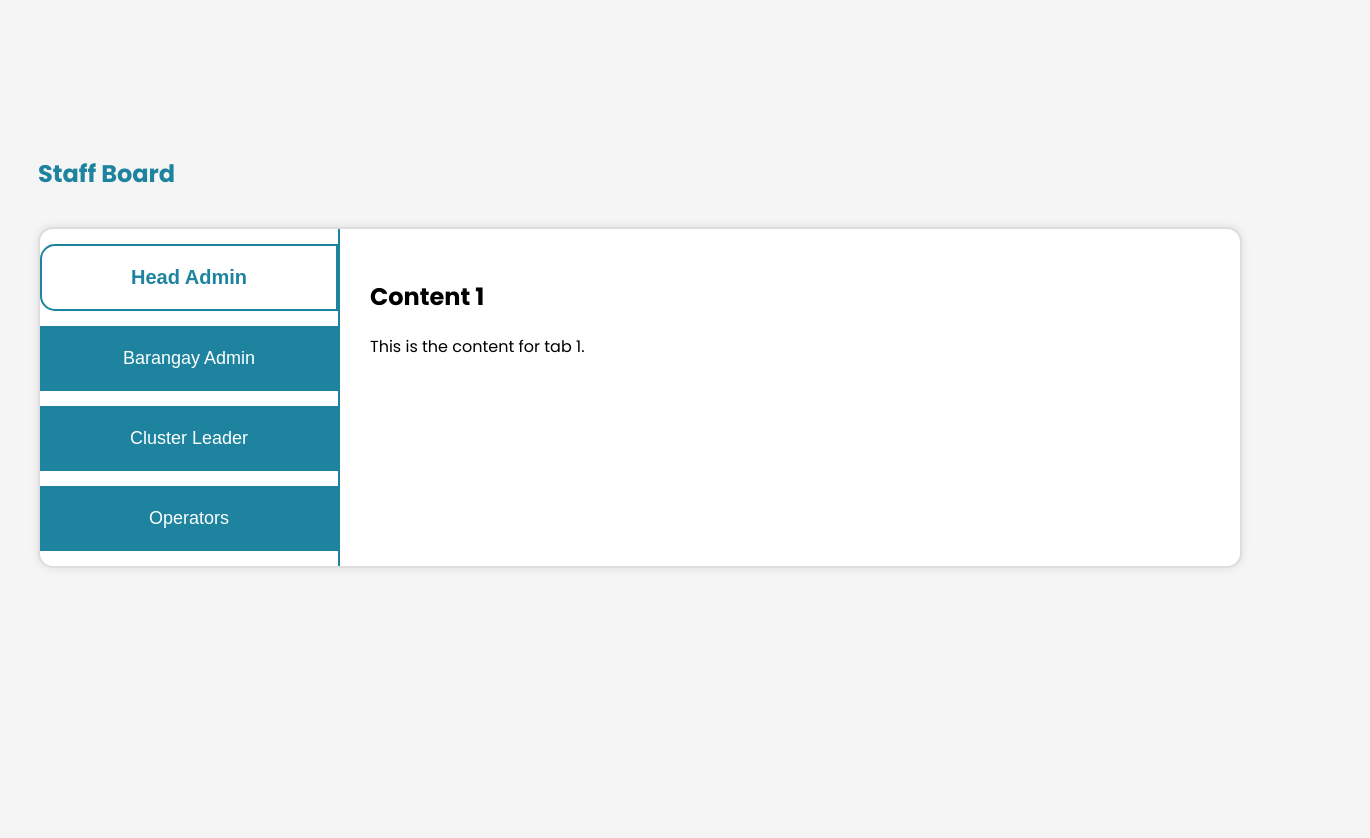
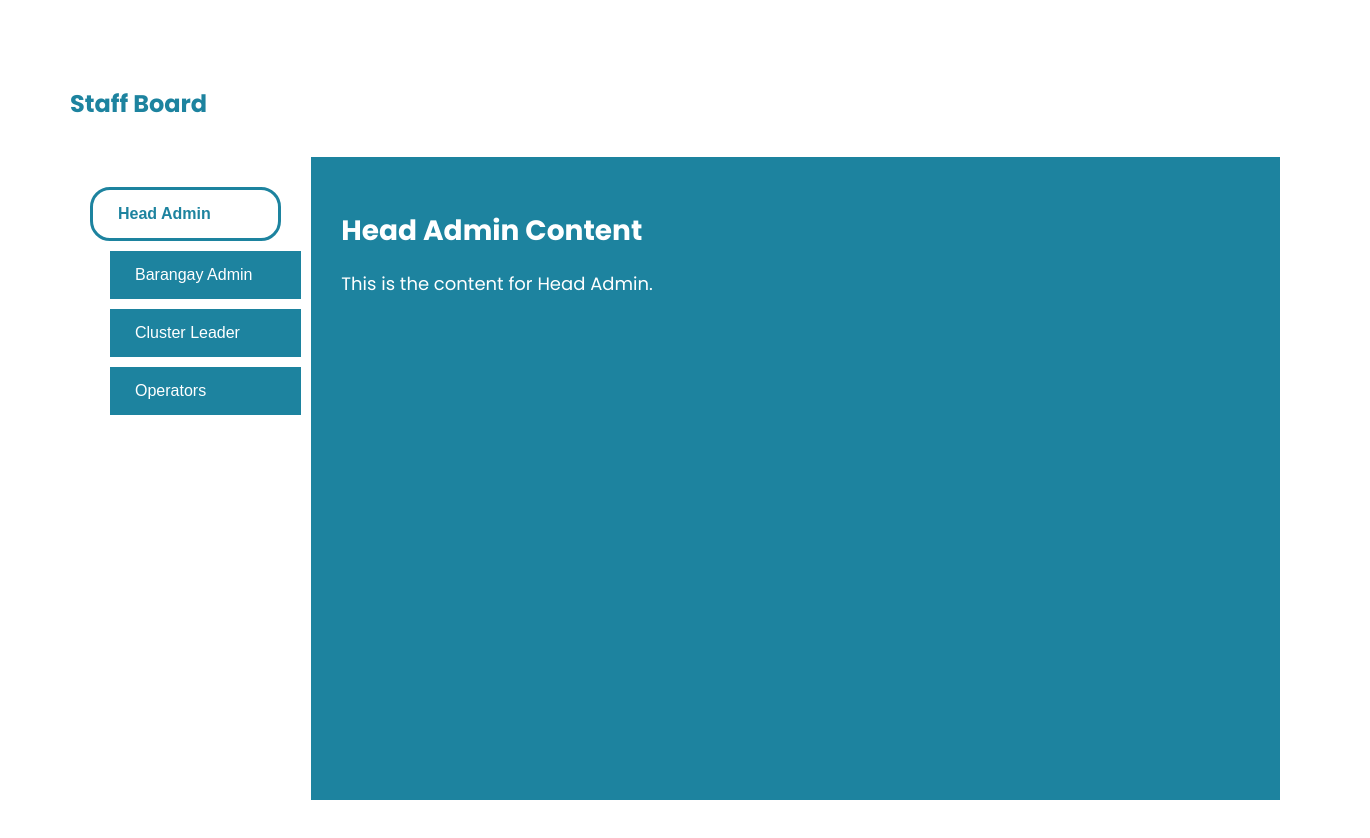
Before and after one commit to Jeem11/SolarydroSync, a website: page WebApp_Admin/D_Staffboard.html in a window 1280 px wide. Both pictures are taken after a click on the button "Head Admin". Shown: the whole page, 1370 px wide, since content can reach past the window. After the commit the page ends 800 px from the top, so only its background shows below. Drawn offline with Linux system fonts and the light colour scheme.

Commit message:
[updated na yung sinabe mo saken sana oks sya also nilagyan ko muna ng bg color para lng makita yung sakop]

```diff
--- a/WebApp_Admin/A_homepage.css
+++ b/WebApp_Admin/A_homepage.css
@@ -1,69 +1,70 @@
-:root{
-    /* Transition */
-    --tran-03: all 0.2s ease;
-    --tran-03: all 0.3s ease;
-    --tran-04: all 0.4s ease;
-    --tran-05: all 0.5s ease;
-}
-
-/* General reset */
+@import url('https://fonts.googleapis.com/css2?family=Poppins:wght@300;400;500;600;700&display=swap');
 body, h1, h2, p, button {
     margin: 0;
     padding: 0;
-    font-family: Arial, sans-serif;
+    font-family: 'Poppins', sans-serif;
 }
 
-/* Tab Container */
-.tab-container {
-    width: 80%; /* Adjust width as needed */
-    height: 500px; /* Set a fixed height */
-    margin: 120px auto; /* Center container vertically */
-    border: 1px solid #1D839F; /* Container border */
-    border-radius: 8px; /* Rounded corners */
-    overflow: hidden; /* Prevent overflow */
-    box-shadow: 0 4px 8px rgba(0, 0, 0, 0.1); /* Box shadow */
-    position: relative; /* Use relative positioning */
+body {
+    display: flex;
+    height: 100vh;
+    margin: 0;
+    padding: 0;
 }
 
+/* Main Container */
+.main-container {
+    display: flex;
+    width: 100%;
+    height: 100%;
+}
 
 /* Tab Buttons */
 .tab-buttons {
-    display: flex; /* Use flex to position buttons easily */
-    background-color: #1D839F; /* Match background to container's border color */
-    padding: 0; /* Remove padding */
-    margin: 0; /* Remove margin */
+    display: flex;
+    flex-direction: column;
+    padding: 100px; /* Adds some space from the left */
+
 }
 
-/* Adjust Tab Links */
+/* Tab Link Buttons */
 .tab-link {
-    padding: 10px 20px; /* Padding for button size */
-    background: #5590cf; /* Make button background match container */
+    padding: 15px 25px;
+    margin-bottom: 10px; /* Spacing between buttons */
+    background: #1D839F;
     border: none;
     cursor: pointer;
-    font-size: 14px;
-    color: white; /* Button text color */
+    font-size: 16px;
+    color: white;
+    text-align: left;
     transition: background 0.3s ease, color 0.3s ease;
-}
-
-.tab-link:hover {
-    background: #4178b8; /* Slightly darker shade on hover */
+    margin-left: 100px;
+    justify-content: center;
 }
 
 .tab-link.active {
     background: white;
-    color: #195b8a; /* Match text color to active tab indicator */
+    color: #1D839F;
+    border-color: #1D839F;
+    border: 3px solid;
     font-weight: bold;
-    border-bottom: 2px solid #195b8a; /* Active tab indicator */
+    border-radius: 20px;
+    justify-content: center;
+    margin-left: 30px;
+    transition: background 0.3s ease, color 0.4s ease;
 }
 
 /* Tab Content */
 .tab-content {
-    padding: 20px;
-    border-top: 1px solid #ddd;
-    background: white;
+    margin-top: 70px;
+    flex-grow: 1; /* Take up the rest of the space */
+    padding: 30px;
+    color: white;
+    background: #1D839F; /*para makita gano kalaki yung sakop for content can be turn to white need na*/
+    overflow-y: auto; /* Add scroll if content overflows */
 }
 
-/* Tab Section */
+/* Tab Sections */
 .tab-section {
     display: none;
 }
@@ -73,10 +74,10 @@ body, h1, h2, p, button {
 }
 
 .tab-section h2 {
-    font-size: 24px;
-    margin-bottom: 15px;
+    font-size: 28px;
+    margin-bottom: 20px;
 }
 
 .tab-section p {
-    font-size: 16px;
+    font-size: 18px;
 }
--- a/WebApp_Admin/A_homepage.js
+++ b/WebApp_Admin/A_homepage.js
@@ -8,7 +8,7 @@ function openTab(tabName) {
     tabSections.forEach(section => section.classList.remove('active'));
 
     // Add 'active' class to the clicked button
-    document.querySelector(`.tab-link[onclick="openTab('${tabName}')"]`).classList.add('active');
+    document.querySelector(`[onclick="openTab('${tabName}')"]`).classList.add('active');
 
     // Show the corresponding tab section
     document.getElementById(tabName).classList.add('active');
--- a/WebApp_Admin/D_Staffboard.css
+++ b/WebApp_Admin/D_Staffboard.css
@@ -1,21 +1,23 @@
 /* Google Font */
 @import url('https://fonts.googleapis.com/css2?family=Poppins:wght@300;400;500;600;700&display=swap');
 
+/* General Styles */
 body, html {
-    margin: 50px;
-    padding: 20px;
-    font-family: 'Poppins';
+    margin: 0;
+    padding: 0;
+    font-family: 'Poppins', sans-serif;
     display: flex;
-    flex-direction: column; /* Change to column layout */
-    align-items: center; /* Center everything horizontally */
+    flex-direction: column;
     height: 100vh;
-    background-color: #f5f5f5;
 }
 
+/* Title Container */
 .title-container {
+    width: 100%;
+    margin-left: 50px;
+    margin-top: 50px;
     text-align: left;
-    margin-bottom: 20px; /* Space between title and container */
-    width: 100%;
+    padding: 20px;
 }
 
 .title {
@@ -24,72 +26,79 @@ body, html {
     font-weight: bold;
 }
 
-.container {
+/* Main Container Layout */
+.main-container {
     display: flex;
-    border-radius: 15px;
-    width: 1200px; /* Set a fixed width for the container */
-    border: 2px solid #ddd;
-    box-shadow: 0px 0px 10px rgba(0, 0, 0, 0.1);
-    background-color: #fff;
+    width: 100%;
+    height: calc(100vh - 72px); /* Full height minus title height */
 }
 
-
+/* Sidebar */
 .sidebar {
-    width: 25%; /* Increased width of the sidebar */
-    border-right: 2px solid #1D839F;
-    padding: 0; /* Removed padding to align buttons with container */
-    box-sizing: border-box;
-    /* Remove the background color from the sidebar */
+    width: 20%; /* 20% width for the sidebar */
+    padding: 30px 10px;
+    background-color: white;
+    display: flex;
+    flex-direction: column;
+    align-items: flex-start; /* Align buttons to the left */
+    margin-left: 50px; /* Moves the sidebar a bit to the right */
 }
 
-.sidebar .tab-button {
-    display: flex;
-    justify-content: center;
-    align-items: center;
-    width: 100%;
-    padding: 20px;
-    margin: 15px 0;
-    font-size: 18px;
-    background-color: #1D839F;
-    color: #fff;
-    border: 2px solid transparent;
-    border-radius: 0;
+/* Sidebar Buttons */
+.tab-button {
+    display: block;
+    width: calc(100% - 50px); /* Adjusted width to account for margin */
+    padding: 15px 25px;
+    margin-bottom: 10px;
+    margin-left: 50px; /* Adds some space from the left edge */
+    background: #4178a9;
+    color: white;
+    font-size: 16px;
+    text-align: left;
+    border: none;
     cursor: pointer;
-    transition: background-color 0.3s, border-color 0.3s;
-    text-align: center;
+    transition: background 0.3s ease, color 0.3s ease;
 }
 
-.sidebar .tab-button:hover {
-    background-color: #2ba0c1;
-    color: black;
+.tab-button:hover {
+    background: #4178b8;
 }
 
-.sidebar .tab-button.active {
-    background-color: #fff;
+.tab-button.active {
+    background: white;
     color: #1D839F;
-    border: 2px solid #1D839F;
-    border-top-left-radius: 15px;
-    border-bottom-left-radius: 15px;
-    border-right: none;
+    border: 3px solid #1D839F;
     font-weight: bold;
-    font-size: 20px;
+    border-radius: 20px;
+    margin-left: 30px; /* Moves the active button slightly more to the right */
+    transition: background 0.3s ease, color 0.4s ease;
 }
 
-.sidebar .tab-button:focus {
-    outline: none; /* Remove outline on focus */
+/* Content Area */
+.content {
+    width: 80%; /* Take up the remaining space */
+    padding: 30px;
+    box-sizing: border-box;
+    background-color: #1D839F;
+    overflow-y: auto;
+    color: white;
 }
 
-
-.content {
-    width: 75%;
-    padding: 30px;
-    box-sizing: border-box;
-}
-
+/* Content Items */
 .content-item {
-    display: none;
+    display: none; /* Hide all content by default */
 }
 
 .content-item.active {
-    display: block;
+    display: block; /* Show active content */
 }
+
+.content-item h2 {
+    font-size: 28px;
+    margin-bottom: 15px;
+}
+
+.content-item p {
+    font-size: 18px;
+    line-height: 1.5;
+}
--- a/WebApp_Admin/D_Staffboard.html
+++ b/WebApp_Admin/D_Staffboard.html
@@ -8,35 +8,42 @@
     <link rel="stylesheet" href="D_Staffboard.css">
 </head>
 <body>
+    <!-- Title Section -->
     <div class="title-container">
-        <h1 class="title">Staff Board</h1> <!-- Title added here -->
+        <h1 class="title">Staff Board</h1>
     </div>
-    <div class="container">
+
+    <!-- Sidebar and Content Wrapper -->
+    <div class="main-container">
+        <!-- Sidebar -->
         <div class="sidebar">
-            <button class="tab-button" data-target="content1">Head Admin</button>
+            <button class="tab-button active" data-target="content1">Head Admin</button>
             <button class="tab-button" data-target="content2">Barangay Admin</button>
             <button class="tab-button" data-target="content3">Cluster Leader</button>
             <button class="tab-button" data-target="content4">Operators</button>
         </div>
+
+        <!-- Content Area -->
         <div class="content">
             <div id="content1" class="content-item active">
-                <h2>Content 1</h2>
-                <p>This is the content for tab 1.</p>
+                <h2>Head Admin Content</h2>
+                <p>This is the content for Head Admin.</p>
             </div>
             <div id="content2" class="content-item">
-                <h2>Content 2</h2>
-                <p>This is the content for tab 2.</p>
+                <h2>Barangay Admin Content</h2>
+                <p>This is the content for Barangay Admin.</p>
             </div>
             <div id="content3" class="content-item">
-                <h2>Content 3</h2>
-                <p>This is the content for tab 3.</p>
+                <h2>Cluster Leader Content</h2>
+                <p>This is the content for Cluster Leader.</p>
             </div>
             <div id="content4" class="content-item">
-                <h2>Content 4</h2>
-                <p>This is the content for tab 4.</p>
+                <h2>Operators Content</h2>
+                <p>This is the content for Operators.</p>
             </div>
         </div>
     </div>
+
     <script src="D_Staffboard.js"></script>
 </body>
 </html>
--- a/WebApp_Admin/D_Staffboard.js
+++ b/WebApp_Admin/D_Staffboard.js
@@ -4,29 +4,24 @@ document.addEventListener('DOMContentLoaded', function () {
 
     buttons.forEach(button => {
         button.addEventListener('click', function () {
-            // Remove active class from all buttons
+            // Remove active class from all buttons and reset styles
             buttons.forEach(btn => {
                 btn.classList.remove('active');
-                btn.style.backgroundColor = '#1D839F'; // Reset to original color
-                btn.style.color = '#fff'; // Reset text color
-                btn.style.borderColor = 'transparent'; // Reset border color to transparent
-                btn.style.borderTopLeftRadius = '0';  // Reset the border radius
-                btn.style.borderBottomLeftRadius = '0'; // Reset the border radius
+                btn.style.backgroundColor = '#1D839F'; // Original color
+                btn.style.color = '#fff'; // Original text color
+                btn.style.borderColor = 'transparent'; // Remove border color
             });
 
-            // Add active class to the clicked button
+            // Add active class and styles to clicked button
             this.classList.add('active');
-            this.style.backgroundColor = '#fff'; // Change background to white
-            this.style.color = '#1D839F'; // Change text color to the original button color
-            this.style.borderColor = '#1D839F'; // Set border color to original color
-            this.style.border = '2px solid #1D839F'; // Set border to ensure it's visible
-            this.style.borderTopLeftRadius = '15px'; // Set the border radius
-            this.style.borderBottomLeftRadius = '15px'; // Set the border radius
+            this.style.backgroundColor = '#fff'; // Change to white
+            this.style.color = '#1D839F'; // Change text color
+            this.style.borderColor = '#1D839F'; // Set border color
 
             // Remove active class from all content items
             contentItems.forEach(item => item.classList.remove('active'));
 
-            // Get target content ID and add active class to corresponding content item
+            // Show the target content
             const target = this.getAttribute('data-target');
             document.getElementById(target).classList.add('active');
         });
```
Also changed, not shown: WebApp_Admin/A_homepage.html (+5 -20 lines).
